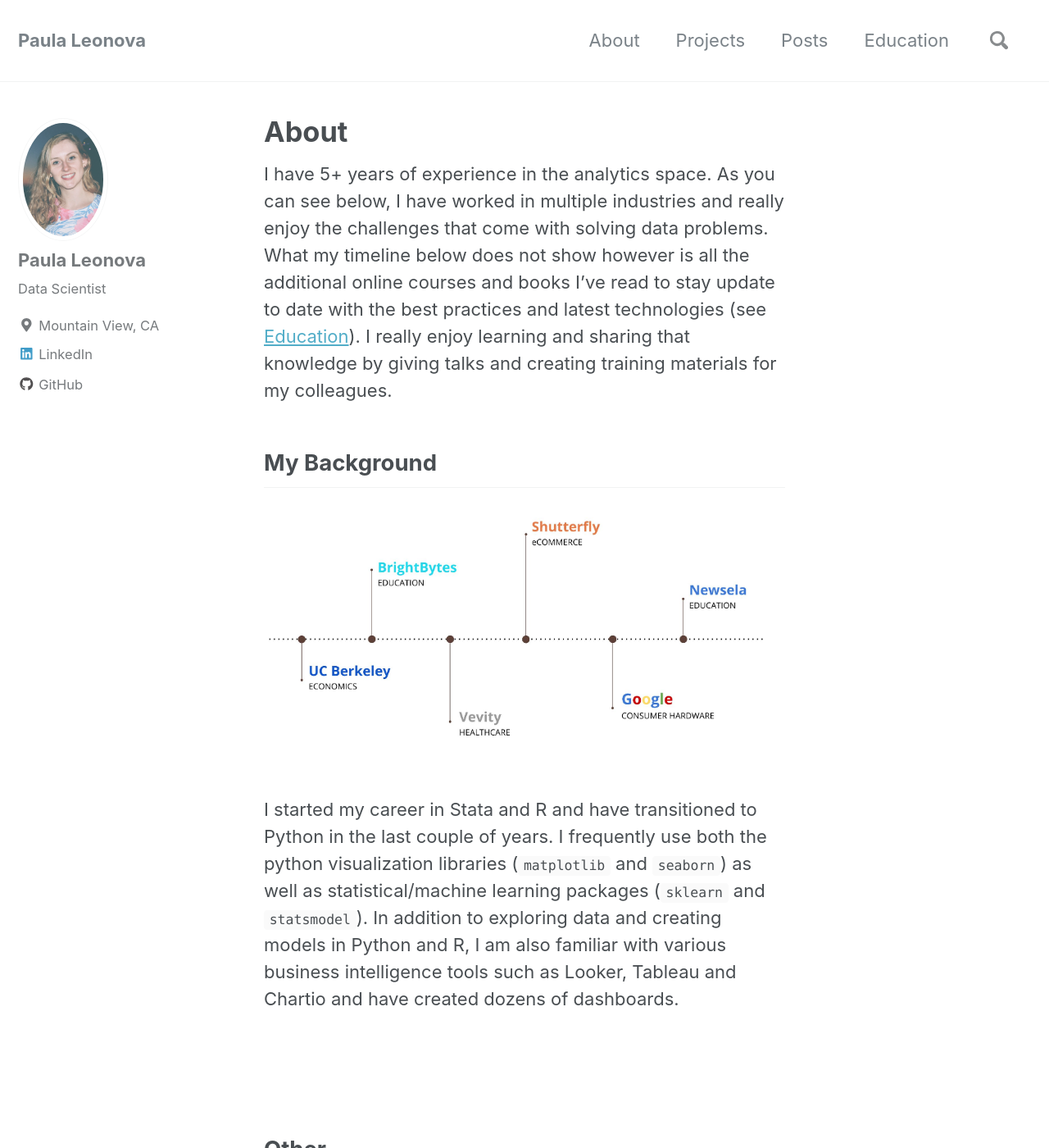
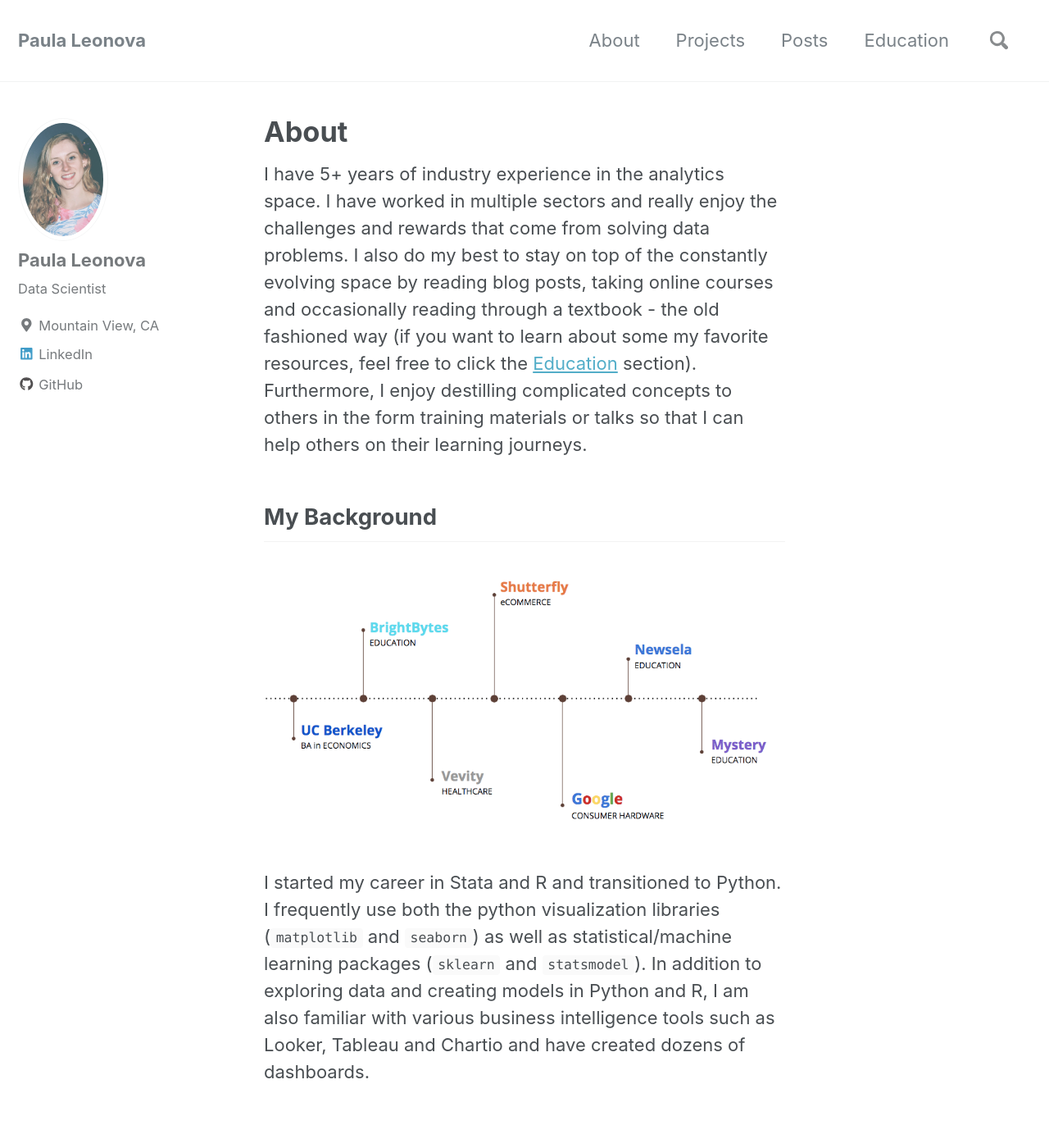
Before and after one commit to pleonova/pleonova.github.io, a Jekyll site: the page built from _pages/about.md, in a window 1280 px wide and 1400 px high. Shown: the whole window at 82% size. Built offline with Jekyll 4.4.1, drawn with Linux system fonts in a browser that asks for light colours; nearby versions of some CDN libraries.

Commit message:
Update about.md
- Edit bio and background

```diff
--- a/_pages/about.md
+++ b/_pages/about.md
@@ -5,14 +5,13 @@
   #image: "/images/rock-colors-small.jpg"
 ---
 
-I have 5+ years of experience in the analytics space. As you can see below, I have worked in multiple industries and really enjoy the challenges that come with solving data problems. What my timeline below does not show however is all the additional online courses and books I've read to stay update to date with the best practices and latest technologies (see [Education](https://pleonova.github.io/education/)). I really enjoy learning and sharing that knowledge by giving talks and creating training materials for my colleagues.
+I have 5+ years of industry experience in the analytics space. I have worked in multiple sectors and really enjoy the challenges and rewards that come from solving data problems. I also do my best to stay on top of the constantly evolving space by reading blog posts, taking online courses and occasionally reading through a textbook - the old fashioned way (if you want to learn about some my favorite resources, feel free to click the [Education](https://pleonova.github.io/education/) section). Furthermore, I enjoy destilling complicated concepts to others in the form training materials or talks so that I can help others on their learning journeys.
 
 ## My Background
 
-<img src="{{ site.url }}{{ site.baseurl }}/images/my-background3.JPG" alt="">
+<img src="{{ site.url }}{{ site.baseurl }}/images/my-background4.JPG" alt="">
 
-
-I started my career in Stata and R and have transitioned to Python in the last couple of years.  I frequently use both the python visualization libraries (`matplotlib` and `seaborn`) as well as statistical/machine learning packages (`sklearn` and `statsmodel`). In addition to exploring data and creating models in Python and R, I am also familiar with various business intelligence tools such as Looker, Tableau and Chartio and have created dozens of dashboards.
+I started my career in Stata and R and transitioned to Python. I frequently use both the python visualization libraries (`matplotlib` and `seaborn`) as well as statistical/machine learning packages (`sklearn` and `statsmodel`). In addition to exploring data and creating models in Python and R, I am also familiar with various business intelligence tools such as Looker, Tableau and Chartio and have created dozens of dashboards.
 
 <br /><br />
 ## Other
```
